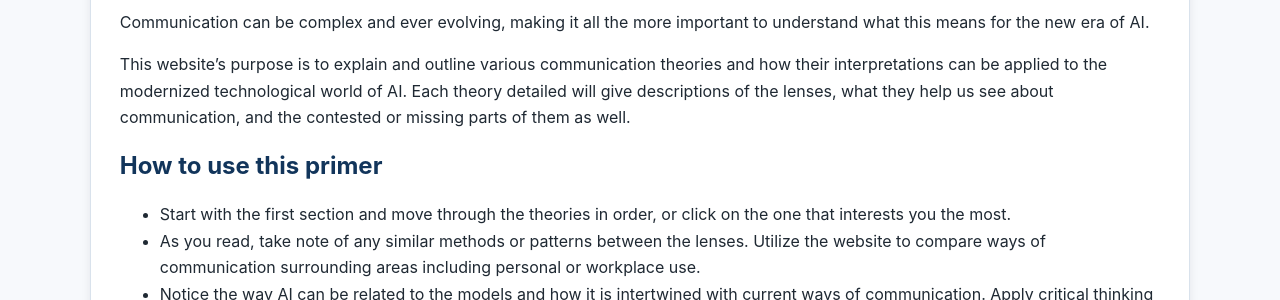
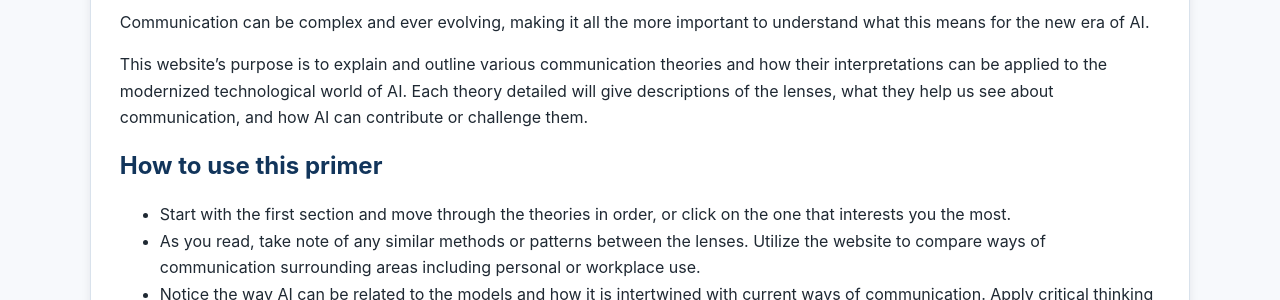
Before and after one commit to annaolszowy27/comm-primer, a Jekyll site: the page built from index.md, in a window 1280 px wide. Shown: the part 414-714 px from the top of the page. Built offline with Jekyll 4.4.1, drawn with Linux system fonts in a browser that asks for light colours.

Commit message:
Update index.md

```diff
--- a/index.md
+++ b/index.md
@@ -7,7 +7,7 @@ lead: "A clear, reader-friendly website to detail communication theory in an inc
 
 Communication can be complex and ever evolving, making it all the more important to understand what this means for the new era of AI.
 
-This website's purpose is to explain and outline various communication theories and how their interpretations can be applied to the modernized technological world of AI. Each theory detailed will give descriptions of the lenses, what they help us see about communication, and the contested or missing parts of them as well.
+This website's purpose is to explain and outline various communication theories and how their interpretations can be applied to the modernized technological world of AI. Each theory detailed will give descriptions of the lenses, what they help us see about communication, and how AI can contribute or challenge them.
 
 ## How to use this primer
 
```
